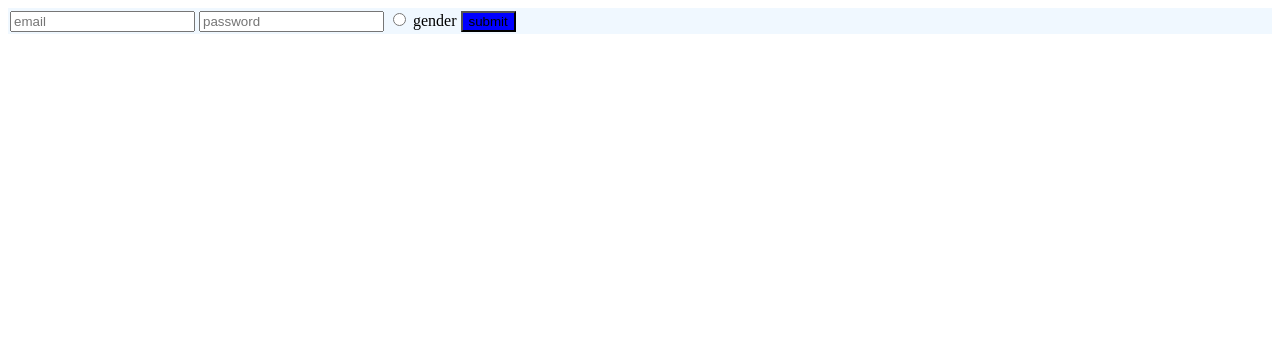
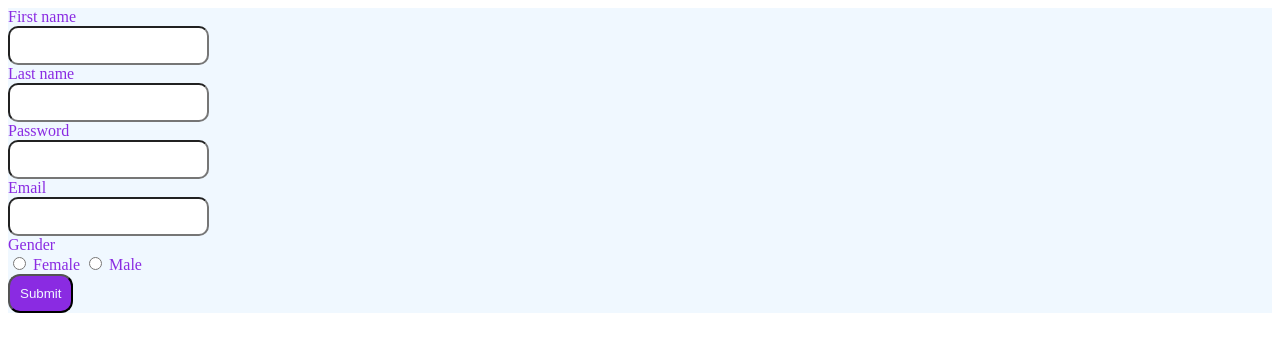
Before and after one commit to Lucwriter/form, a plain HTML site: page index.html in a window 1280 px wide. Drawn offline with Linux system fonts and the light colour scheme.

Commit message:
form creation completed

```diff
--- a/index.html
+++ b/index.html
@@ -5,14 +5,33 @@
     <meta charset="UTF-8">
     <meta name="viewport" content="width=device-width, initial-scale=1.0">
     <title>Document</title>
-</head>
-<body>
-    <form>
-        <input type="email" placeholder="email">
-        <input type="password" placeholder="password">
-        <input type="radio">
-        <label for="gender">gender</label>
-        <button>submit</button>
-    </form>
-</body>
+ </head>
+    <body>
+        <form>
+            <label for="first name">First name</label>
+            <br>
+            <input type="text" name="fname" id="fname">
+            <br>
+            <label for="last name">Last name</label>
+            <br>
+            <input type="text" name="lname" id="lname">
+            <br>
+            <label for="pwd">Password</label>
+            <br>
+            <input type="password" name="pwd" id="pwd">
+            <br>
+            <label for="email">Email</label>
+            <br>
+            <input type="email" name="email" id="email">
+            <br>
+            <label for="gender">Gender</label>
+            <br>
+            <input type="radio" name="fmale" id="fmale">
+            <label for="female">Female</label>
+            <input type="radio" name="male" id="male">
+            <label for="male">Male</label>
+            <br>
+            <button type="submit">Submit</button>
+        </form>
+    </body>
 </html>
--- a/style.css
+++ b/style.css
@@ -1,7 +1,23 @@
 form{
     background-color: aliceblue;
-    padding: 2px;
+
+    width: 100%;
+
 }
 button{
-    background-color: blue;
+    background-color: rgb(221, 221, 238);
+    padding: 10px;
+    border-radius: 12px;
+    color: aliceblue;
 }
+  :hover button{
+    background-color: blueviolet;
+}
+form input{
+    border-radius: 10px;
+    padding: 10px;
+    /*border: 30%;*/
+}
+label{
+    color: blueviolet;
+}
```
